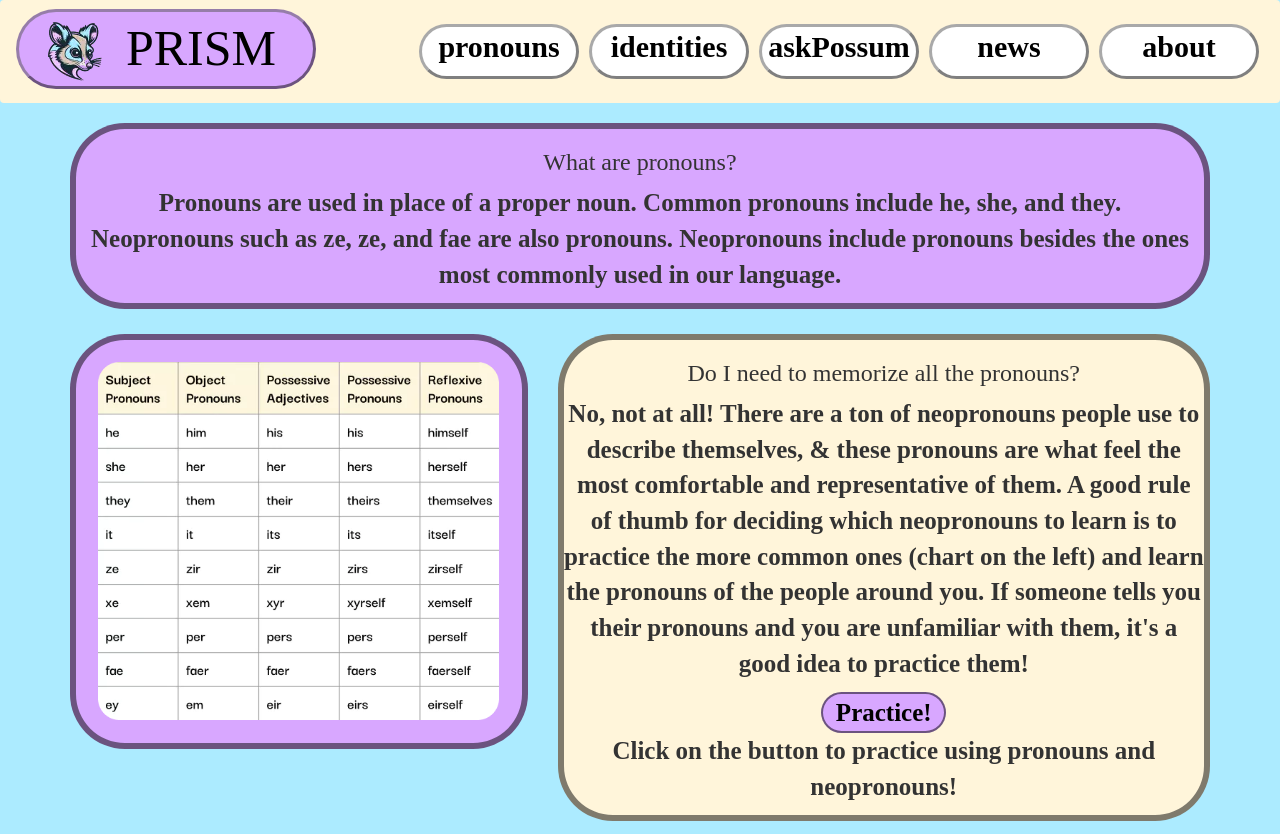
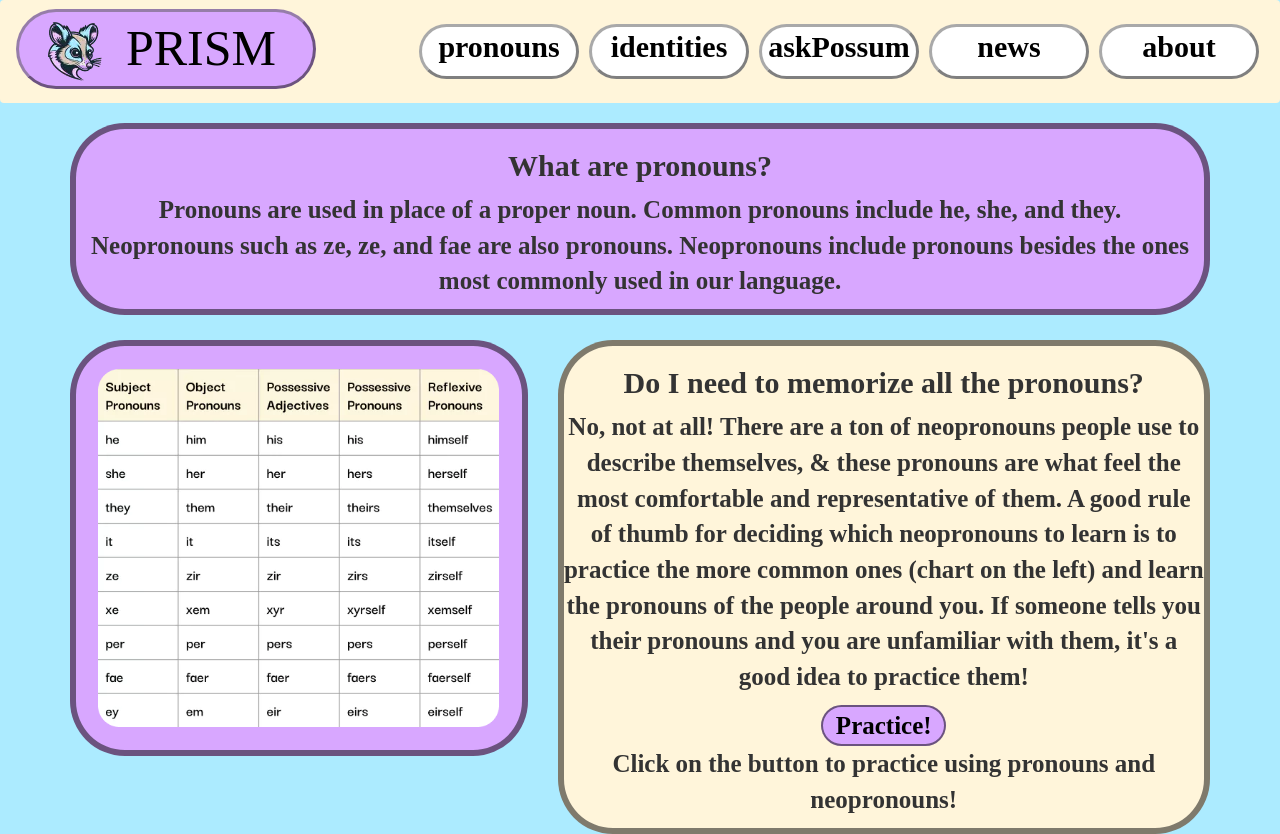
Before and after one commit to tejaswini-rb/prism, a plain HTML site: page pronounsPageOne.html in a window 1280 px wide. Drawn offline with nearby package versions, Linux system fonts and the light colour scheme; a web font is replaced by a local one.

Commit message:
update heading weight

```diff
--- a/pronounsPageOne.html
+++ b/pronounsPageOne.html
@@ -62,7 +62,7 @@
   <div class = "row">
     <div class = "container">
       <div class = "col-sm-12 about-pronouns">
-        <h3>What are pronouns?</h3>
+        <p><h2 style="font-weight: 650">What are pronouns?</h2></p>
         <p>Pronouns are used in place of a proper noun. Common pronouns include he, she, and they. Neopronouns such as ze, ze, and fae are also
           pronouns. Neopronouns include pronouns besides the ones most commonly used in our language.
         </p>
@@ -80,7 +80,7 @@
     </div>
     <div class="col-sm-7">
       <div class="description-yellow">
-        <h3>Do I need to memorize all the pronouns?</h3>
+        <p><h2 style="font-weight: 650">Do I need to memorize all the pronouns?</h2></p>
         <p>No, not at all! There are a ton of neopronouns people use to
         describe themselves, &amp; these pronouns are what feel the most
         comfortable and representative of them. A good rule of thumb for
```
